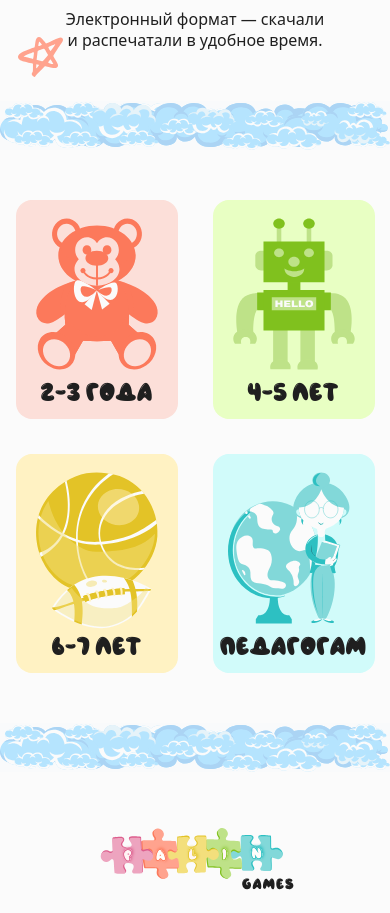
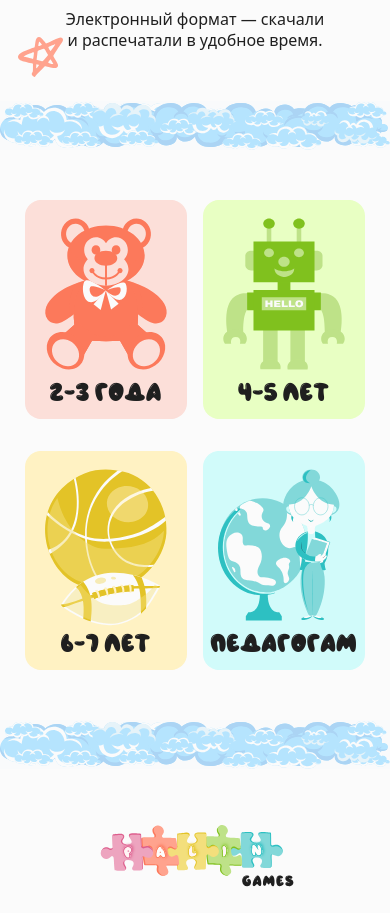
Before and after one commit to jendox/palingames, a Django app: page / in a window 390 px wide. Shown: the part 2595-3508 px from the top of the page. Run offline with Django 5.2, Linux system fonts and the light colour scheme; style sheets or scripts are compiled from the project's sources; some web fonts are replaced.

Commit message:
Adjust home categories responsiveness and footer logo scaling

```diff
--- a/templates/includes/footer_desktop.html
+++ b/templates/includes/footer_desktop.html
@@ -21,7 +21,7 @@
         <img
           src="{% static 'images/logo.svg' %}"
           alt="Palin Games"
-          class="mt-[75px] h-[174px] w-[510px] max-w-full object-contain"
+          class="mt-[75px] h-auto w-[clamp(400px,32vw,510px)] object-contain"
         >
 
         <div>
--- a/templates/pages/home/sections/03_catalog_categories_desktop.html
+++ b/templates/pages/home/sections/03_catalog_categories_desktop.html
@@ -1,13 +1,13 @@
 {% load static i18n %}
 
 <section class="bg-[var(--color-white)]">
-  <div class="w-full px-4 py-[100px]">
-    <div class="mx-auto grid w-fit grid-cols-[repeat(4,330px)] gap-x-[90px]">
+  <div class="mx-auto w-full max-w-[1440px] px-4 py-[100px]">
+    <div class="mx-auto grid max-w-[612px] grid-cols-2 justify-center gap-x-8 gap-y-10 xl:max-w-[1320px] xl:grid-cols-4 xl:gap-x-10 xl:gap-y-0 2xl:max-w-[1368px] 2xl:gap-x-12">
       <a
         href="#"
-        class="group block w-[330px]"
+        class="group block w-[290px] xl:w-[300px]"
       >
-        <div class="relative h-[464px] w-[330px] overflow-hidden rounded-[16px] bg-[#FCDFD9]">
+        <div class="relative h-[410px] w-[290px] overflow-hidden rounded-[16px] bg-[#FCDFD9] xl:h-[424px] xl:w-[300px]">
           <img
             src="{% static 'images/home/catalog_categories/teddy.svg' %}"
             alt=""
@@ -23,9 +23,9 @@
 
       <a
         href="#"
-        class="group block w-[330px]"
+        class="group block w-[290px] xl:w-[300px]"
       >
-        <div class="relative h-[464px] w-[330px] overflow-hidden rounded-[16px] bg-[#E8FFC3]">
+        <div class="relative h-[410px] w-[290px] overflow-hidden rounded-[16px] bg-[#E8FFC3] xl:h-[424px] xl:w-[300px]">
           <img
             src="{% static 'images/home/catalog_categories/robot.svg' %}"
             alt=""
@@ -41,9 +41,9 @@
 
       <a
         href="#"
-        class="group block w-[330px]"
+        class="group block w-[290px] xl:w-[300px]"
       >
-        <div class="relative h-[464px] w-[330px] overflow-hidden rounded-[16px] bg-[#FFF2C3]">
+        <div class="relative h-[410px] w-[290px] overflow-hidden rounded-[16px] bg-[#FFF2C3] xl:h-[424px] xl:w-[300px]">
           <img
             src="{% static 'images/home/catalog_categories/ball.svg' %}"
             alt=""
@@ -59,9 +59,9 @@
 
       <a
         href="#"
-        class="group block w-[330px]"
+        class="group block w-[290px] xl:w-[300px]"
       >
-        <div class="relative h-[464px] w-[330px] overflow-hidden rounded-[16px] bg-[#D1FBFA]">
+        <div class="relative h-[410px] w-[290px] overflow-hidden rounded-[16px] bg-[#D1FBFA] xl:h-[424px] xl:w-[300px]">
           <img
             src="{% static 'images/home/catalog_categories/teacher.svg' %}"
             alt=""
--- a/templates/pages/home/sections/03_catalog_categories_mobile.html
+++ b/templates/pages/home/sections/03_catalog_categories_mobile.html
@@ -2,8 +2,8 @@
 
 <section class="bg-[var(--color-white)]">
   <div class="mx-auto w-full px-4 py-[50px]">
-    <div class="grid grid-cols-2 gap-x-[35px] gap-y-[35px]">
-      <a href="#" class="block">
+    <div class="mx-auto grid grid-cols-[repeat(auto-fit,minmax(162px,162px))] justify-center gap-x-4 gap-y-8">
+      <a href="#" class="block w-[162px]">
         <div class="relative h-[219px] w-[162px] overflow-hidden rounded-[16px] bg-[#FCDFD9]">
           <img
             src="{% static 'images/home/catalog_categories/teddy.svg' %}"
@@ -18,7 +18,7 @@
         </div>
       </a>
 
-      <a href="#" class="block">
+      <a href="#" class="block w-[162px]">
         <div class="relative h-[219px] w-[162px] overflow-hidden rounded-[16px] bg-[#E8FFC3]">
           <img
             src="{% static 'images/home/catalog_categories/robot.svg' %}"
@@ -33,7 +33,7 @@
         </div>
       </a>
 
-      <a href="#" class="block">
+      <a href="#" class="block w-[162px]">
         <div class="relative h-[219px] w-[162px] overflow-hidden rounded-[16px] bg-[#FFF2C3]">
           <img
             src="{% static 'images/home/catalog_categories/ball.svg' %}"
@@ -48,7 +48,7 @@
         </div>
       </a>
 
-      <a href="#" class="block">
+      <a href="#" class="block w-[162px]">
         <div class="relative h-[219px] w-[162px] overflow-hidden rounded-[16px] bg-[#D1FBFA]">
           <img
             src="{% static 'images/home/catalog_categories/teacher.svg' %}"
```
